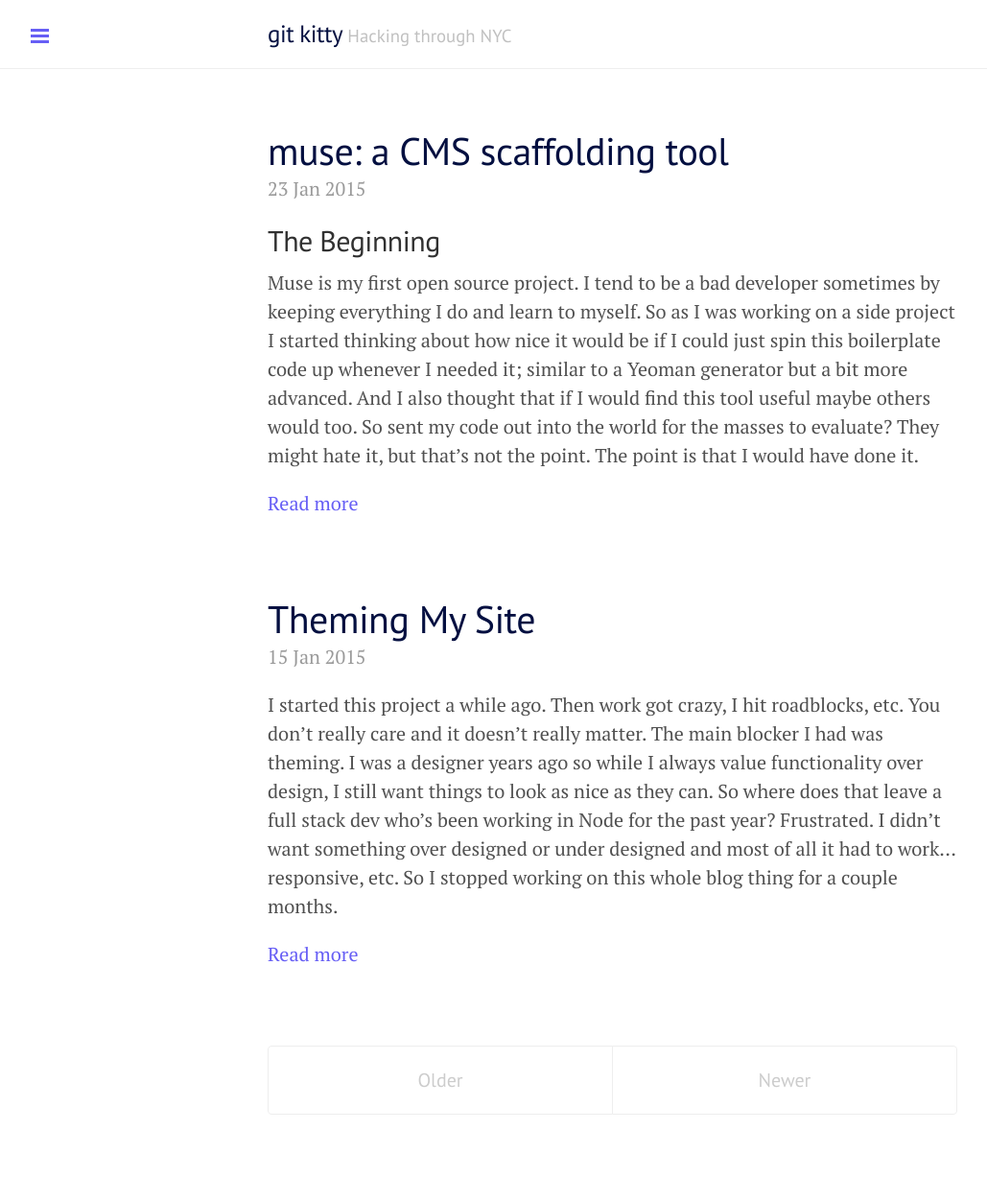
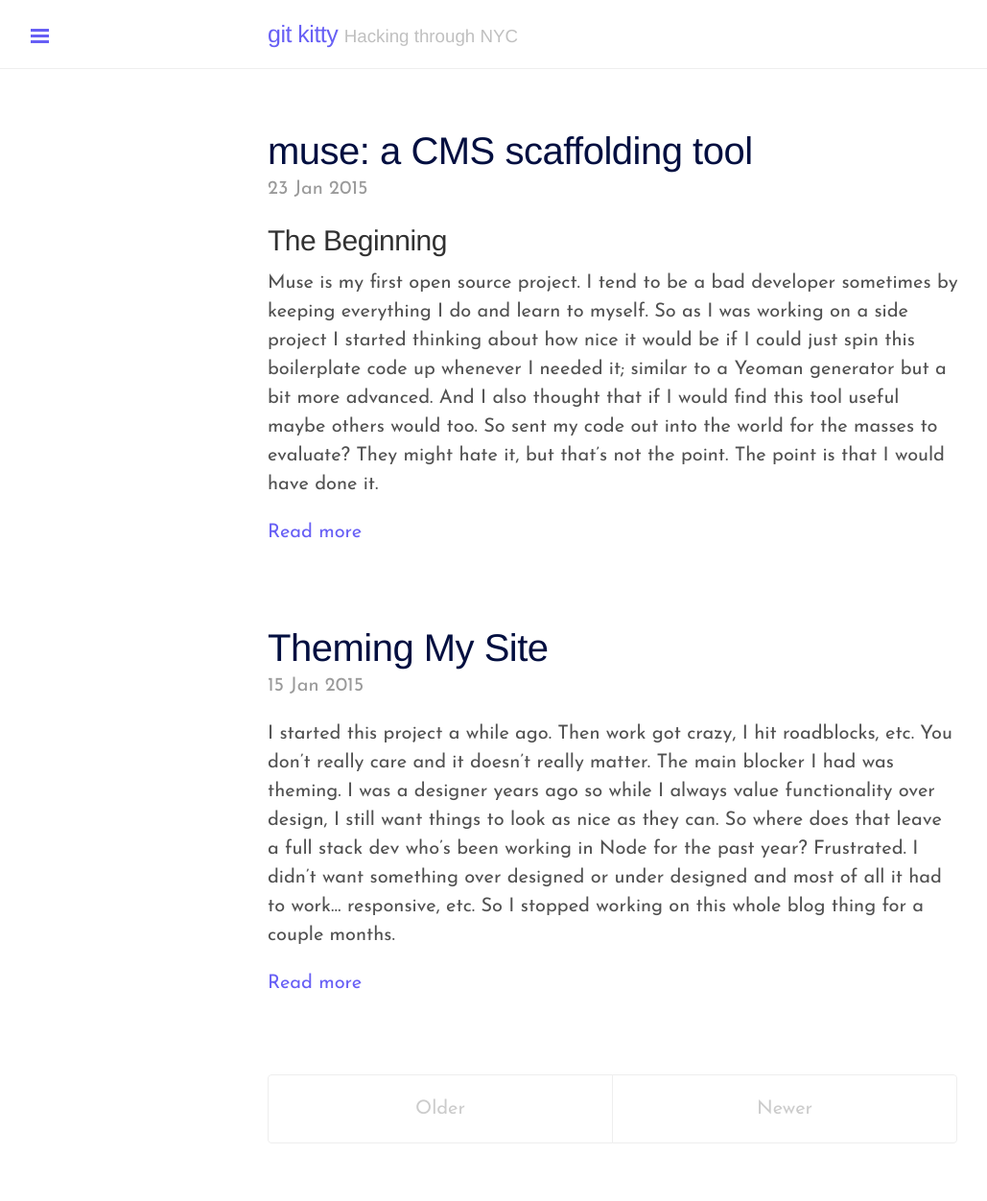
Before and after one commit to RDFroeber/gitkitty-jekyll, a Jekyll site: the page built from index.html, in a window 1280 px wide. Shown: the whole page at 96% size, without its empty margins (1-1030 px from the left). Built offline with Jekyll 4.4.1, drawn with Linux system fonts in a browser that asks for light colours; some web fonts are replaced; Markdown is read by kramdown in place of the engine named in the settings; the list of posts is cut into pages by our own code; before the commit the page ends 1222 px from its top, so only the background shows below that.

Commit message:
refactor: Minor layout and style changes

```diff
--- a/_config.yml
+++ b/_config.yml
@@ -25,4 +25,4 @@ author:
   github:            rdfroeber
 
 # Custom vars
-version:             0.1.0
+version:             0.1.2
--- a/_includes/head.html
+++ b/_includes/head.html
@@ -15,10 +15,11 @@
   </title>
 
   <!-- CSS -->
+
   <link rel="stylesheet" href="{{ site.baseurl }}public/css/base.css">
   <link rel="stylesheet" href="{{ site.baseurl }}public/css/lanyon.css">
   <link rel="stylesheet" href="{{ site.baseurl }}public/css/acid.css">
-  <link rel="stylesheet" href="http://fonts.googleapis.com/css?family=PT+Serif:400,400italic,700%7CPT+Sans:400">
+  <link href='http://fonts.googleapis.com/css?family=Josefin+Sans:400,600,400italic|Muli' rel='stylesheet' type='text/css'>
 
   <!-- Icons -->
   <link rel="apple-touch-icon" sizes="144x144" href="{{ site.baseurl }}public/apple-touch-icon.png">
--- a/_includes/sidebar.html
+++ b/_includes/sidebar.html
@@ -50,13 +50,13 @@
         c-1.119,0.877-2.529,1.4-4.061,1.4c-0.264,0-0.524-0.015-0.78-0.046c1.447,0.928,3.166,1.469,5.013,1.469
         c6.015,0,9.304-4.983,9.304-9.304c0-0.142-0.003-0.283-0.009-0.423C14.976,4.29,15.531,3.714,15.969,3.058z"/>
       </svg> {{ site.author.twitter }}</span></a>
-    <p class="sidebar-nav-item rss-subscribe">subscribe <a href="/feed.xml">via RSS</a></p>
+    <span class="sidebar-nav-item rss-subscribe">subscribe <a href="/feed.xml">via RSS</a></span>
     <span class="sidebar-nav-item">Currently v{{ site.version }}</span>
   </nav>
 
   <div class="sidebar-item copywrite">
     <p>
-      &copy; {{ site.time | date: '%Y' }}. All rights reserved.
+      &copy; {{ site.time | date: '%Y' }} Raleigh D. Froeber<br /> All rights reserved.
     </p>
   </div>
 </div>
--- a/public/css/base.css
+++ b/public/css/base.css
@@ -43,10 +43,11 @@ body {
 }
 
 html {
-  font-family: "Helvetica Neue", Helvetica, Arial, sans-serif;
+  font-family: "Josefin Sans", "Helvetica Neue", Helvetica, Arial, sans-serif;
   font-size: 16px;
   line-height: 1.5;
 }
+
 @media (min-width: 38em) {
   html {
     font-size: 20px;
@@ -149,29 +150,10 @@ pre {
 }
 code {
   padding: .25em .5em;
-  font-size: 85%;
+  font-size: 80%;
   color: #bf616a;
   border-radius: 3px;
 }
-/*pre {
-  display: block;
-  margin-top: 0;
-  margin-bottom: 1rem;
-  padding: 1rem;
-  font-size: .8rem;
-  line-height: 1.4;
-  white-space: pre;
-  white-space: pre-wrap;
-  word-break: break-all;
-  word-wrap: break-word;
-  background-color: #f9f9f9;
-}
-pre code {
-  padding: 0;
-  font-size: 100%;
-  color: inherit;
-  background-color: transparent;
-}*/
 
 /* Pygments via Jekyll */
 .highlight {
--- a/public/css/lanyon.css
+++ b/public/css/lanyon.css
@@ -40,12 +40,8 @@ body {
   overflow-x: hidden;
 }
 
-html {
-  font-family: "PT Serif", Georgia, "Times New Roman", serif;
-}
-
 h1, h2, h3, h4, h5, h6 {
-  font-family: "PT Sans", Helvetica, Arial, sans-serif;
+  font-family: "Muli", Helvetica, Arial, sans-serif;
   font-weight: 400;
   color: #313131;
   letter-spacing: -.025rem;
@@ -105,7 +101,7 @@ h1, h2, h3, h4, h5, h6 {
   color: #030F40;
 }
 .masthead-title a {
-  color: #030F40;
+  color: #675FF5;
 }
 .masthead-title small {
   font-size: 75%;
@@ -148,7 +144,6 @@ h1, h2, h3, h4, h5, h6 {
   width: 14rem;
   visibility: hidden;
   overflow-y: auto;
-  font-family: "PT Sans", Helvetica, Arial, sans-serif;
   font-size: .875rem; /* 15px */
   color: rgba(255,255,255,.6);
   background-color: #675FF5;
@@ -371,7 +366,6 @@ a.sidebar-nav-item:focus {
   overflow: hidden; /* clearfix */
   margin-left: -1rem;
   margin-right: -1rem;
-  font-family: "PT Sans", Helvetica, Arial, sans-serif;
   color: #ccc;
   text-align: center;
 }
```
